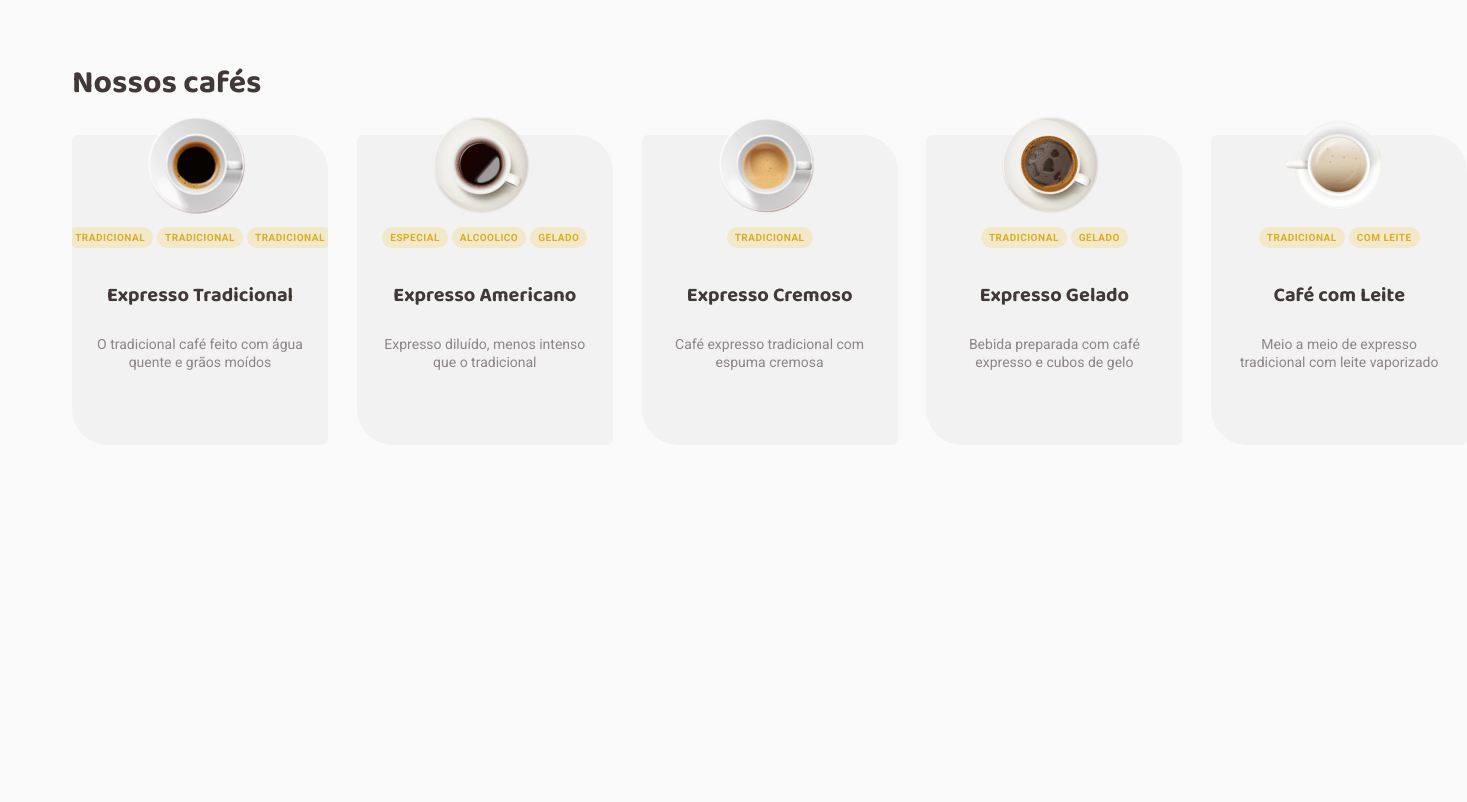
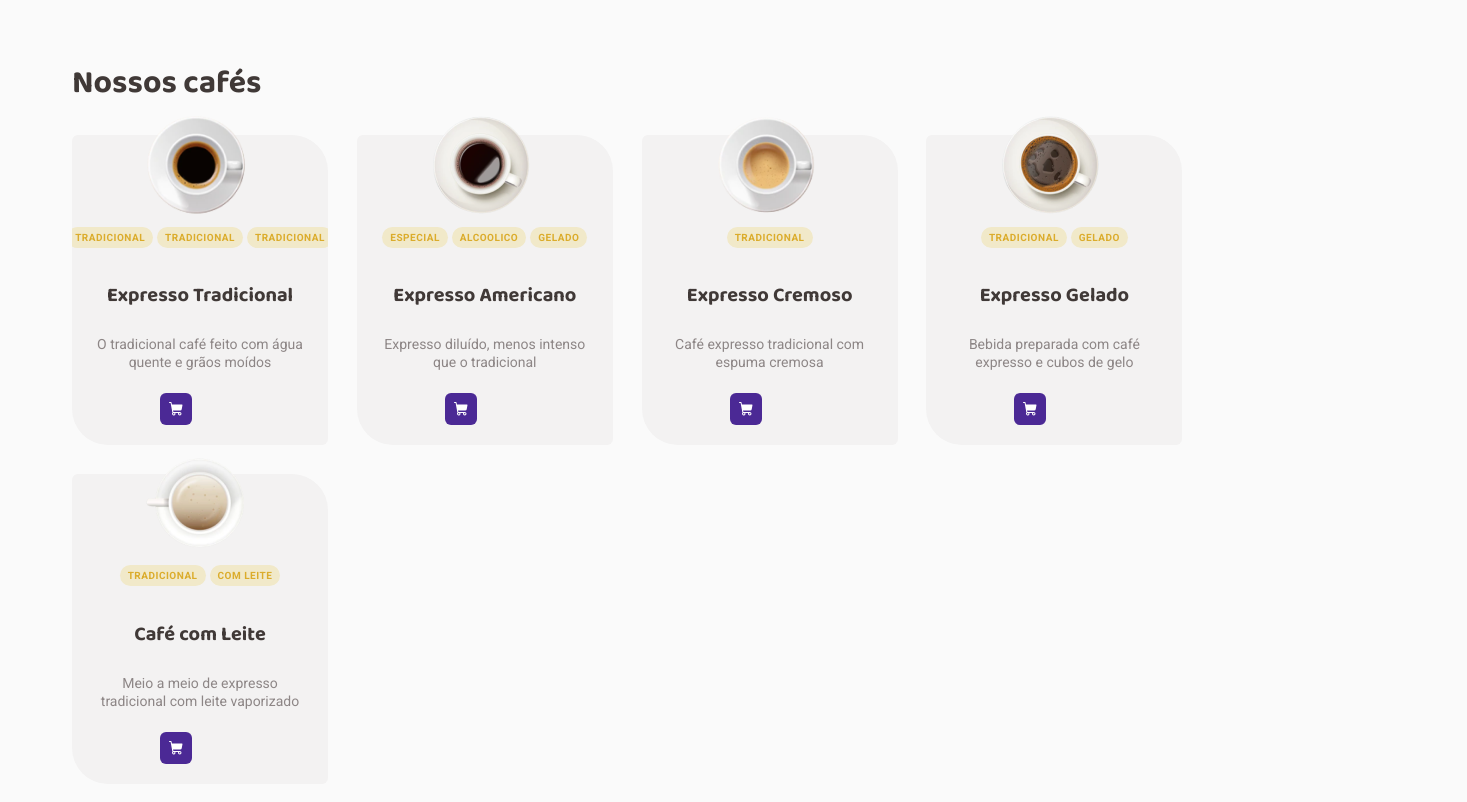
Before and after one commit to ssisaias/desafio02-coffee-delivery, a React (Vite) app: page / in a window 1280 px wide. Shown: the part 460-1262 px from the top of the page, 1467 px wide, since content can reach past the window. Before the commit the page ends 931 px from the top, so only its background shows below. Built offline with nearby package versions, Linux system fonts and the light colour scheme; the HTML template or start-up script is replaced by a standard one.

Commit message:
Item card, add to cart init code

```diff
--- /dev/null
+++ b/src/components/CoffeeCard/coffeeCardAddToCart/styles.ts
@@ -0,0 +1,16 @@
+import { styled } from "styled-components";
+
+export const CCAddToCartContainer = styled.div`
+    display: flex;
+    width: 13rem;
+    justify-content: space-between;
+    align-items: center;
+`
+
+export const CCAddToCartPriceTag = styled.button`
+
+`
+
+export const CCAddToCartQuantity = styled.button`
+
+`
--- a/src/components/CoffeeCard/index.tsx
+++ b/src/components/CoffeeCard/index.tsx
@@ -2,6 +2,7 @@ import { ShoppingCart } from "@phosphor-icons/react"
 import { CoffeeInterface } from "../../interface/interfaces"
 import images from "../../util/imageResolver"
 import { SquareIconBg } from "../ui/IconBackground/styles"
+import { CCAddToCartContainer } from "./coffeeCardAddToCart/styles"
 import { CCHeaderImg } from "./coffeeCardImgHeader/styles"
 import { CCHeaderTag, CCHeaderTags } from "./coffeeCardTags/styles"
 import { CoffeeCardContainer, CCNameDescriptionContainer } from "./styles"
@@ -27,6 +28,13 @@ export function CoffeeCard({coffeeItem}: CoffeeCardProps){
                 <h4>{coffeeItem.name}</h4>
                 <p>{coffeeItem.description}</p>
             </CCNameDescriptionContainer>
+            <CCAddToCartContainer>
+
+                    <SquareIconBg onClick={() => {console.log("add to cart")}} $themeBgColor="purple-dark" $cursor="pointer">
+                        <ShoppingCart></ShoppingCart>
+                    </SquareIconBg>
+
+            </CCAddToCartContainer>
         </CoffeeCardContainer>
     )
 }
--- a/src/components/CoffeeList/styles.ts
+++ b/src/components/CoffeeList/styles.ts
@@ -23,9 +23,10 @@ export const CCList = styled.div`
     flex-direction: row;
     margin-bottom: 18px;
     gap: 1.8rem;
+    max-width: 100%;
+    flex-wrap: wrap;
 
     @media (max-width: 768px) {
         flex-direction: column;
-        width: 100%;
     }
 `
```
